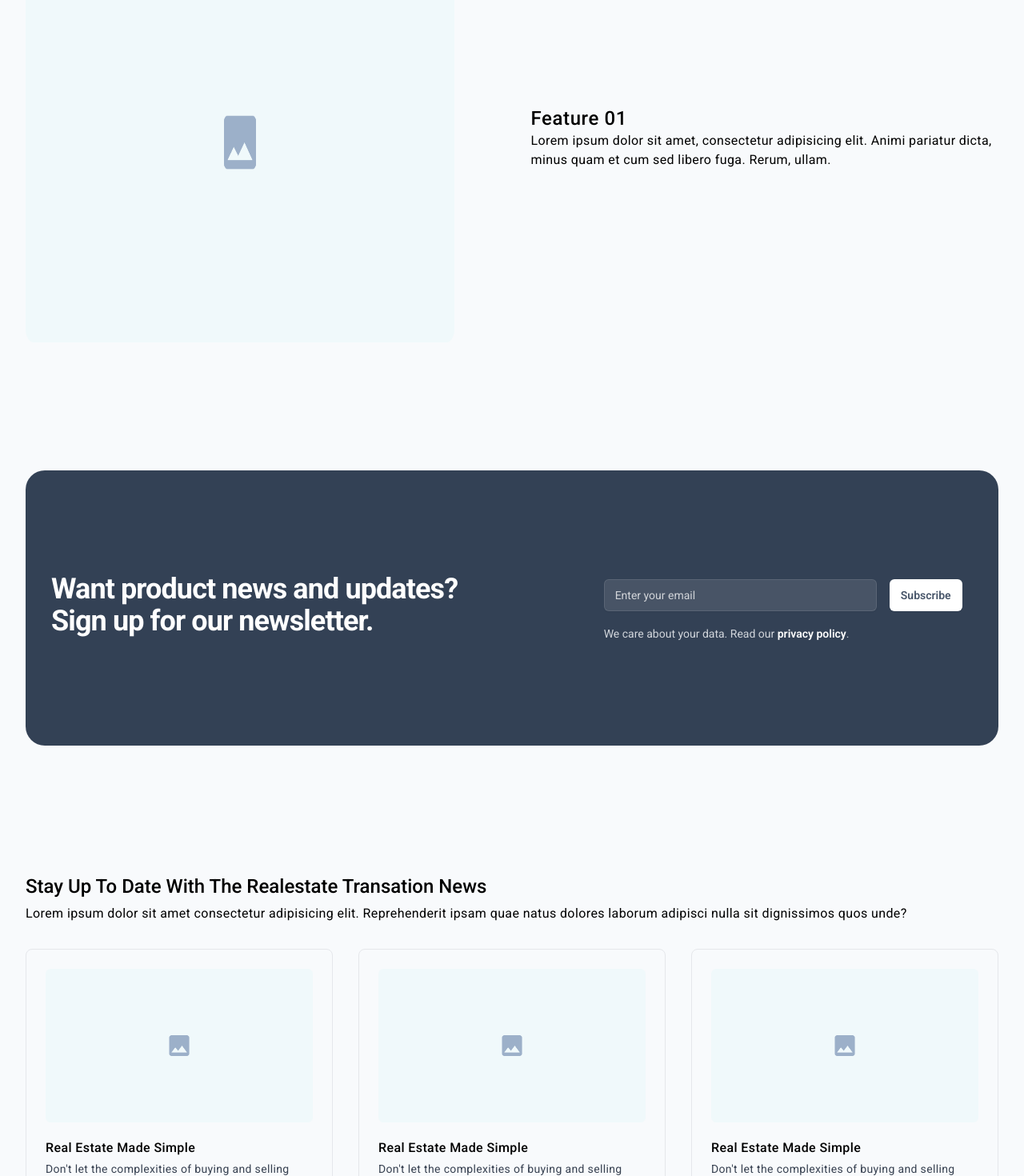
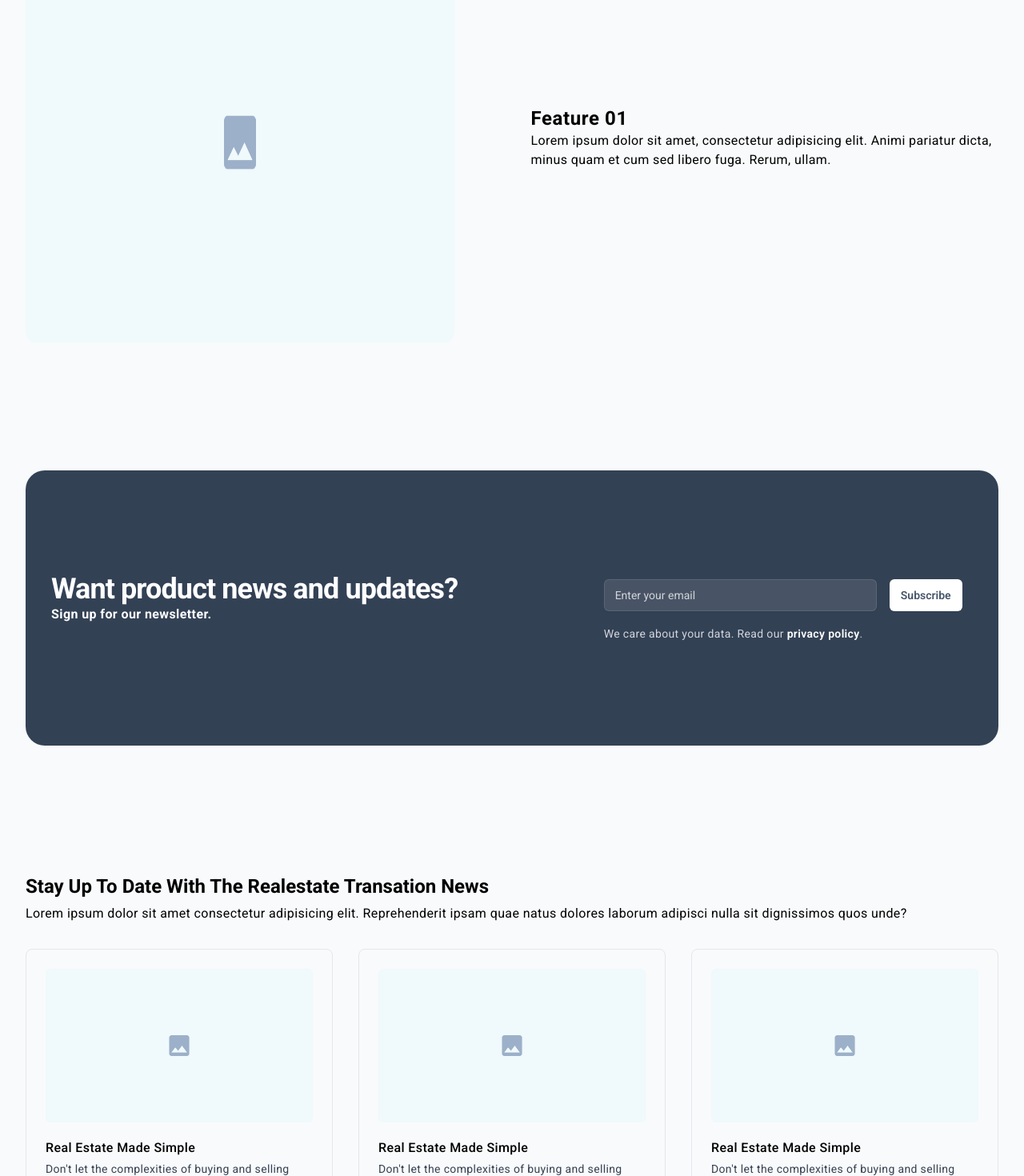
Before and after one commit to iamwillcode/agentwebb, a Next.js app: page / in a window 1280 px wide. Shown: the part 2100-3570 px from the top of the page at 80% size. Built offline with nearby package versions, Linux system fonts and the light colour scheme.

Commit message:
maded headline bold and increased font size

```diff
--- a/styles/globals.css
+++ b/styles/globals.css
@@ -23,6 +23,9 @@
 }
 
 @layer base {
+  p {
+    @apply body-large;
+  }
   .wrapper {
     @apply p-4 mx-auto max-w-7xl sm:px-6 lg:px-8;
   }
@@ -36,13 +39,13 @@
     @apply text-[2.25rem] leading-10 font-extrabold tracking-normal capitalize
   }
   .headline-large {
-    @apply text-[2rem] leading-8 tracking-normal font-medium
+    @apply text-[2rem] leading-8 tracking-normal font-bold capitalize
   }
   .headline-medium {
-    @apply text-[1.5rem] leading-8 tracking-normal font-medium
+    @apply text-[1.5rem] leading-8 tracking-normal font-bold capitalize
   }
   .headline-small {
-    @apply text-[1.5rem] leading-8 tracking-wide font-medium
+    @apply text-[1.5rem] leading-8 tracking-wide font-bold capitalize
   }
   .title-large {
     @apply text-[1.375rem] leading-8 tracking-wide font-medium
```
